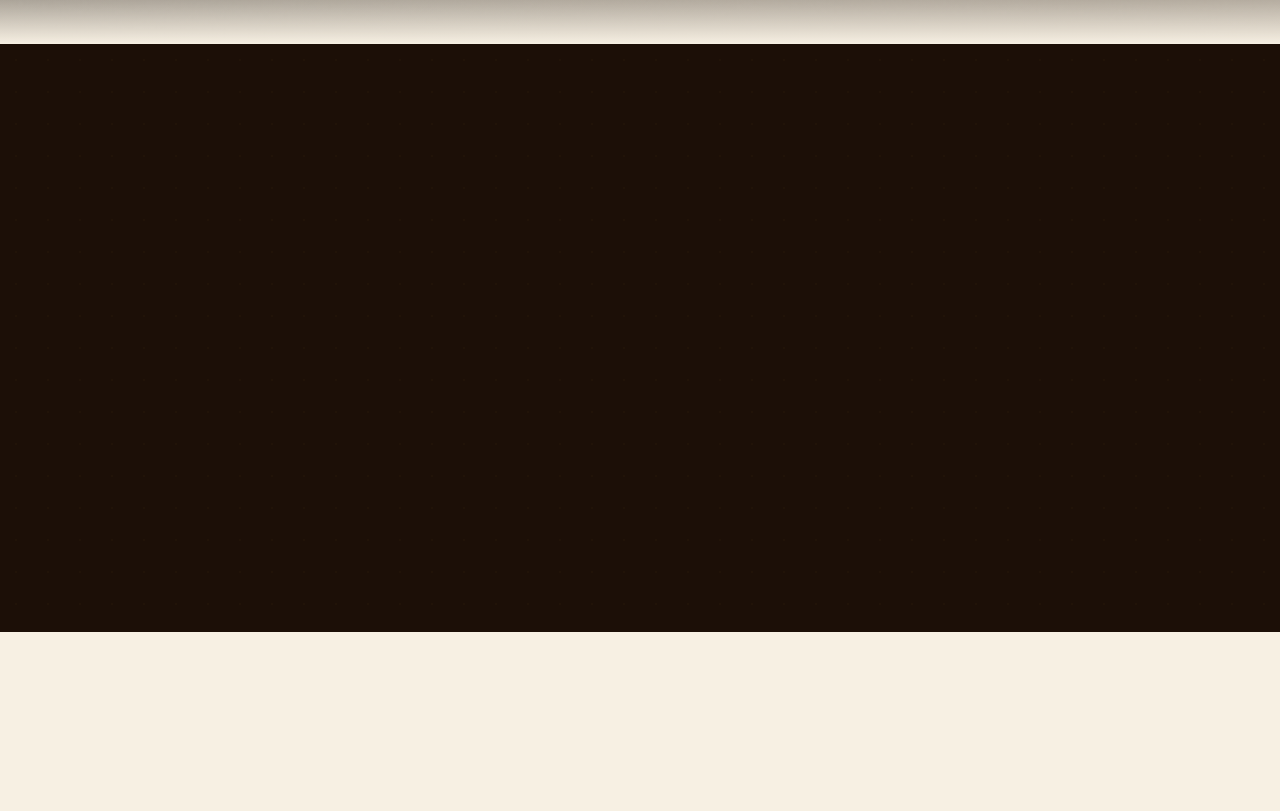
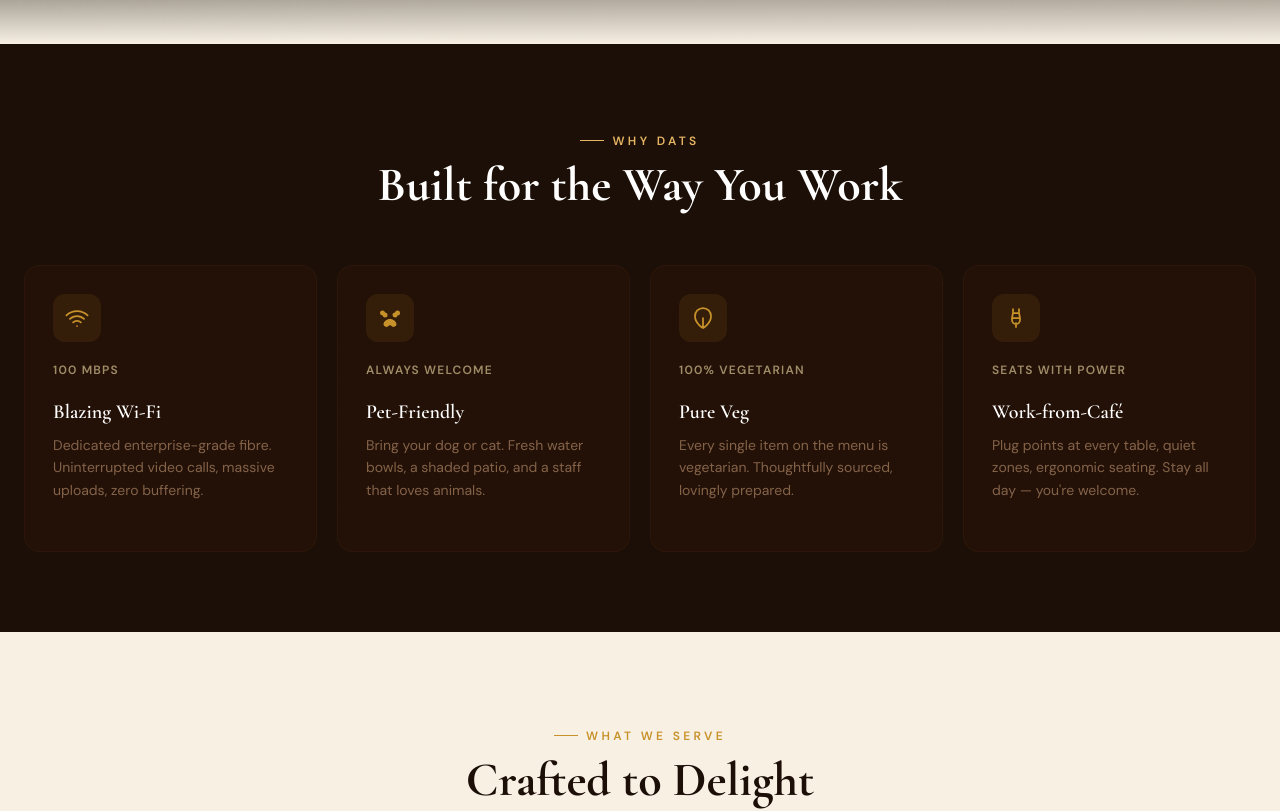
Before and after one commit to ShreepadD/dats-coffee-gold, a Next.js app: page / in a window 1280 px wide. Shown: the part 880-1691 px from the top of the page. Built offline with nearby package versions, Linux system fonts and the light colour scheme.

Commit message:
Make Reveal production-safe

```diff
--- a/components/Reveal.tsx
+++ b/components/Reveal.tsx
@@ -60,10 +60,11 @@ export default function Reveal({
   }, [threshold, rootMargin, visibleClass]);
 
   return (
-  <div ref={ref}>
-    <Tag className={`${baseClass} ${delayClass} ${className}`.trim()}>
-      {children}
-    </Tag>
-  </div>
+  <Tag
+    ref={ref}
+    className={`${baseClass} ${delayClass} ${className}`.trim()}
+  >
+    {children}
+  </Tag>
 );
 }
```
